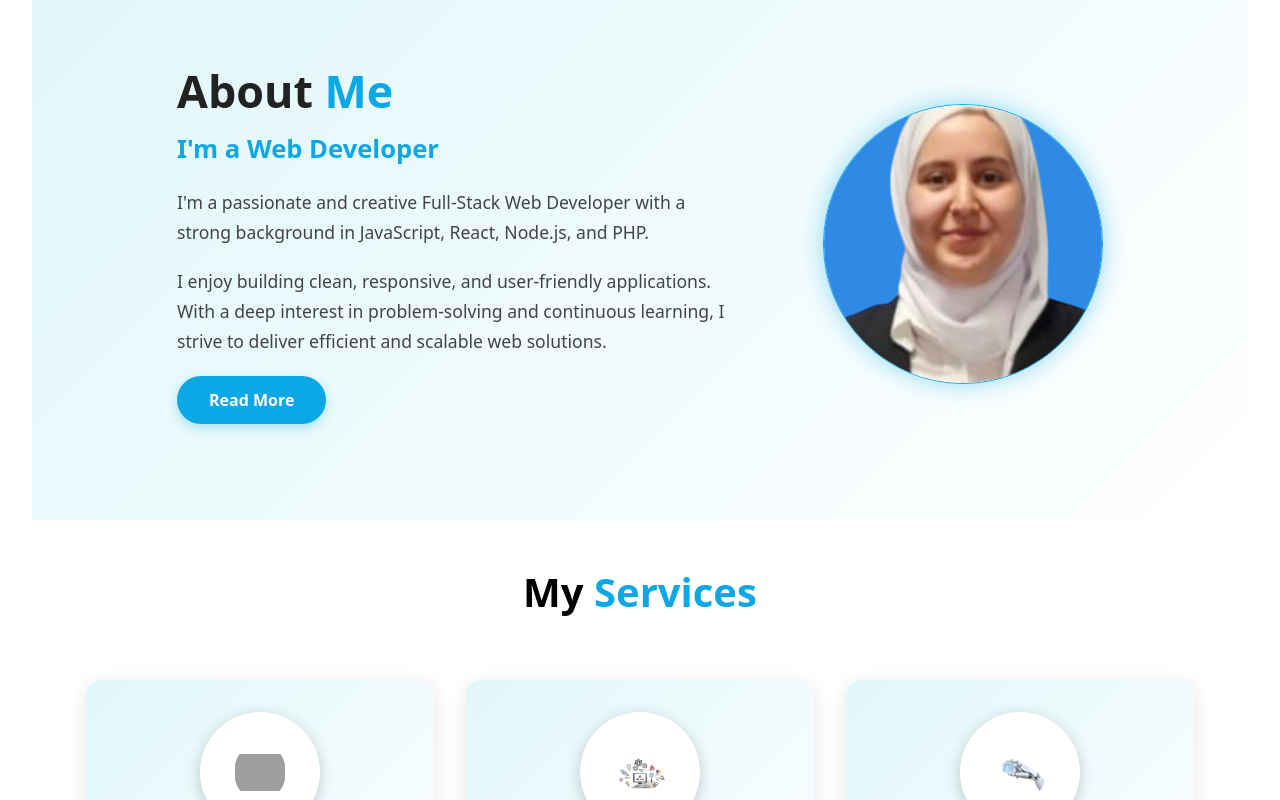
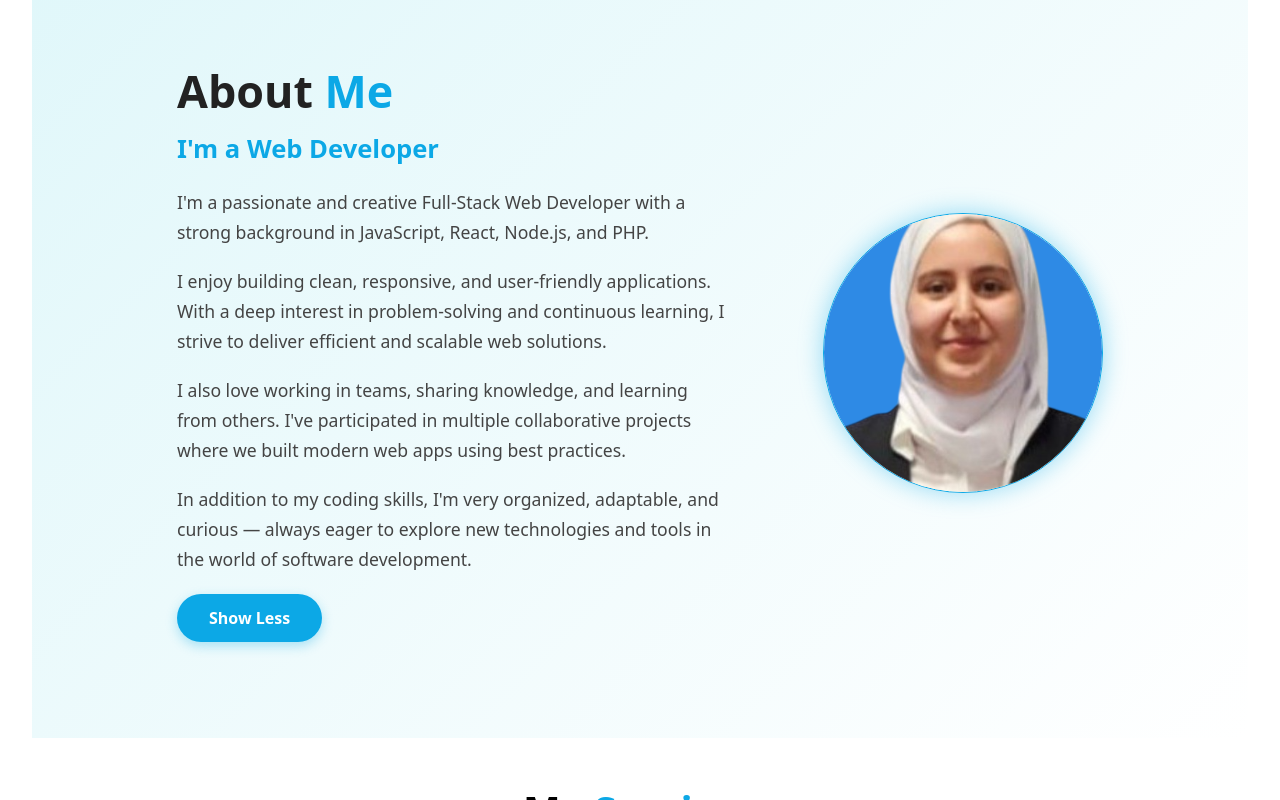
Before and after one commit to mariemhaj531/MyPortfolio_Mayma2025, a React (Vite) app: page / in a window 1280 px wide. Both pictures are taken after a click on the button "Read More". Shown: the part 920-1720 px from the top of the page. Built offline with nearby package versions, Linux system fonts and the light colour scheme; grey boxes are pictures that could not be loaded.

Commit message:
read more

```diff
--- a/src/components/About.jsx
+++ b/src/components/About.jsx
@@ -1,8 +1,14 @@
-import React from "react";
+import React, { useState } from "react";
 import perso from "../assets/perso.png";
 import "../css/About.css";
 
 const About = () => {
+  const [showMore, setShowMore] = useState(false);
+
+  const toggleContent = () => {
+    setShowMore(!showMore);
+  };
+
   return (
     <div className="about">
       <section className="about-section">
@@ -13,16 +19,34 @@ const About = () => {
           <h3>
             I'm a <span>Web Developer</span>
           </h3>
+          <p>
+            I'm a passionate and creative Full-Stack Web Developer with a
+            strong background in JavaScript, React, Node.js, and PHP.
+          </p>
+          <p>
+            I enjoy building clean, responsive, and user-friendly applications.
+            With a deep interest in problem-solving and continuous learning, I
+            strive to deliver efficient and scalable web solutions.
+          </p>
 
-            <p>
-              I'm a passionate and creative Full-Stack Web Developer with a
-              strong background in JavaScript, React, Node.js, and PHP.
-            </p>
-            <p> I enjoy
-              building clean, responsive, and user-friendly applications. With a
-              deep interest in problem-solving and continuous learning, I strive
-              to deliver efficient and scalable web solutions.</p>
-          <button className="read-more">Read More</button>
+          {showMore && (
+            <>
+              <p>
+                I also love working in teams, sharing knowledge, and learning
+                from others. I've participated in multiple collaborative projects
+                where we built modern web apps using best practices.
+              </p>
+              <p>
+                In addition to my coding skills, I'm very organized, adaptable,
+                and curious — always eager to explore new technologies and tools
+                in the world of software development.
+              </p>
+            </>
+          )}
+
+          <button className="read-more" onClick={toggleContent}>
+            {showMore ? "Show Less" : "Read More"}
+          </button>
         </div>
         <div className="about-image">
           <img src={perso} alt="Profile" />
```
